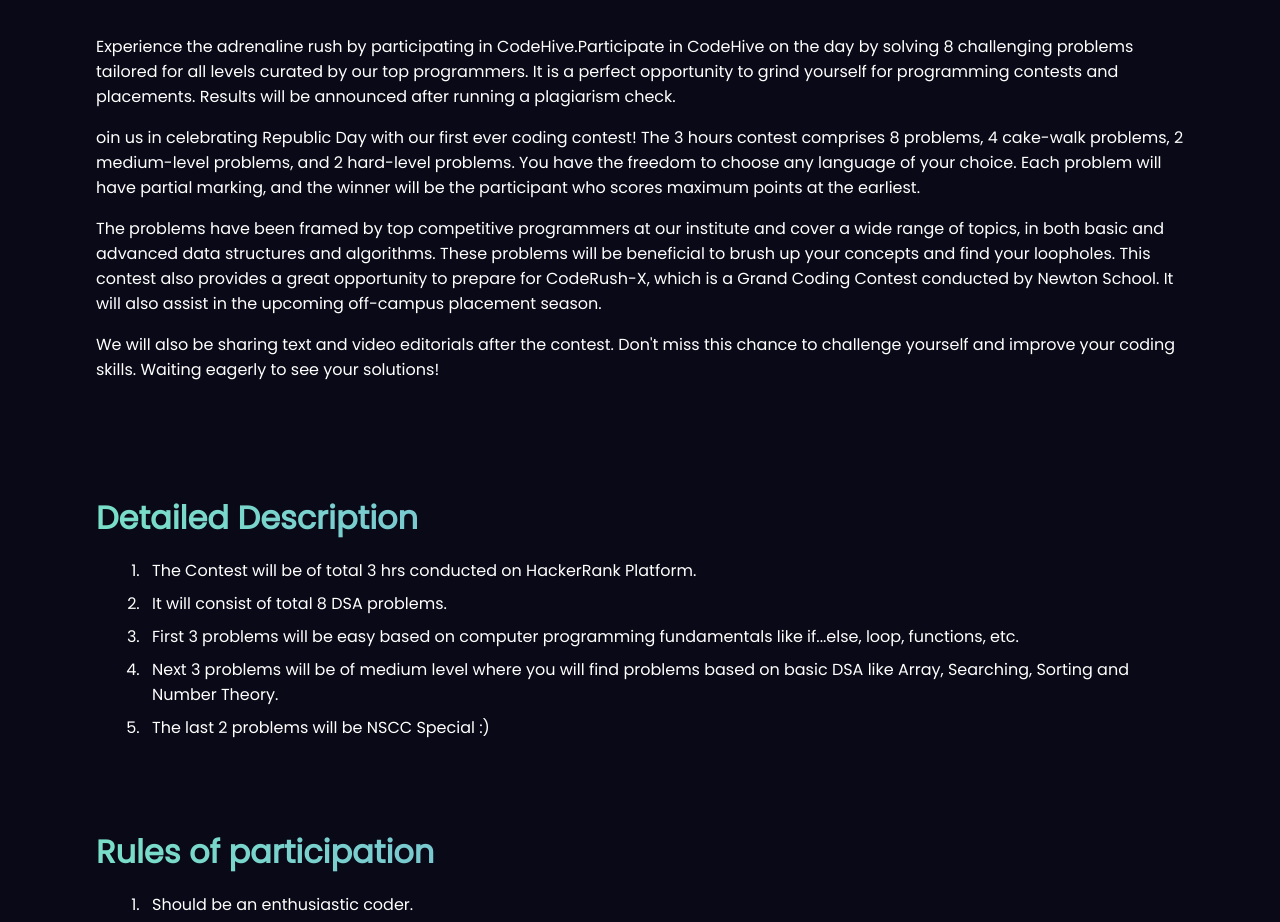
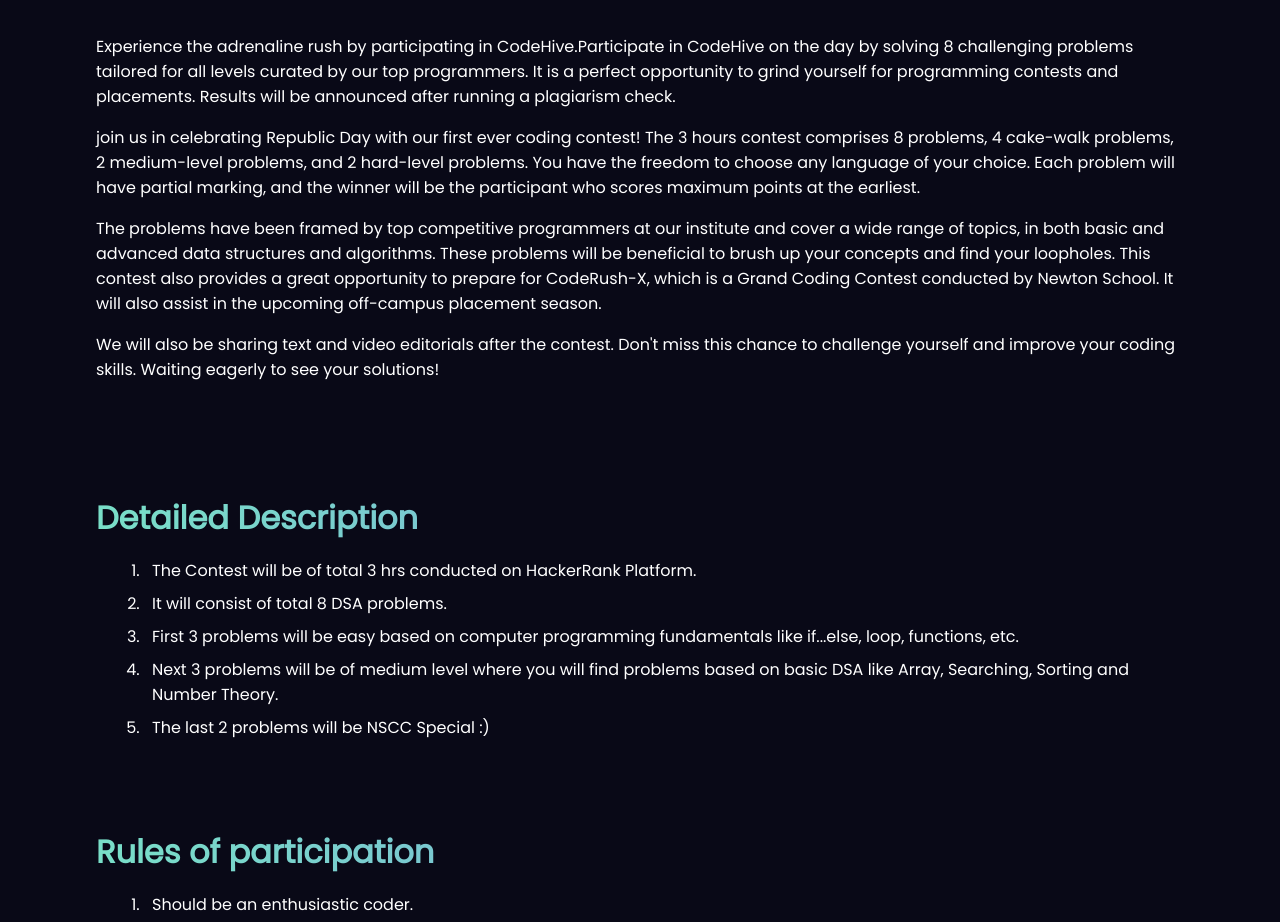
Before and after one commit to nsccpccoe/nscc-frontend, a Next.js app: page /events/codehive in a window 1280 px wide. Shown: the part 974-1896 px from the top of the page. Built offline with nearby package versions, Linux system fonts and the light colour scheme; no server answers.

Commit message:
Corrected typo join

```diff
--- a/pages/events/codehive.tsx
+++ b/pages/events/codehive.tsx
@@ -34,7 +34,7 @@ const descArray = [{
 },
 {
   id: 2,
-  text: 'oin us in celebrating Republic Day with our first ever coding contest! The 3 hours contest comprises 8 problems, 4 cake-walk problems,  2 medium-level problems, and 2 hard-level problems. You have the freedom to choose any language of your choice. Each problem will have partial marking, and the winner will be the participant who scores maximum points at the earliest.'
+  text: 'join us in celebrating Republic Day with our first ever coding contest! The 3 hours contest comprises 8 problems, 4 cake-walk problems,  2 medium-level problems, and 2 hard-level problems. You have the freedom to choose any language of your choice. Each problem will have partial marking, and the winner will be the participant who scores maximum points at the earliest.'
 },
 {
   id: 3,
```
